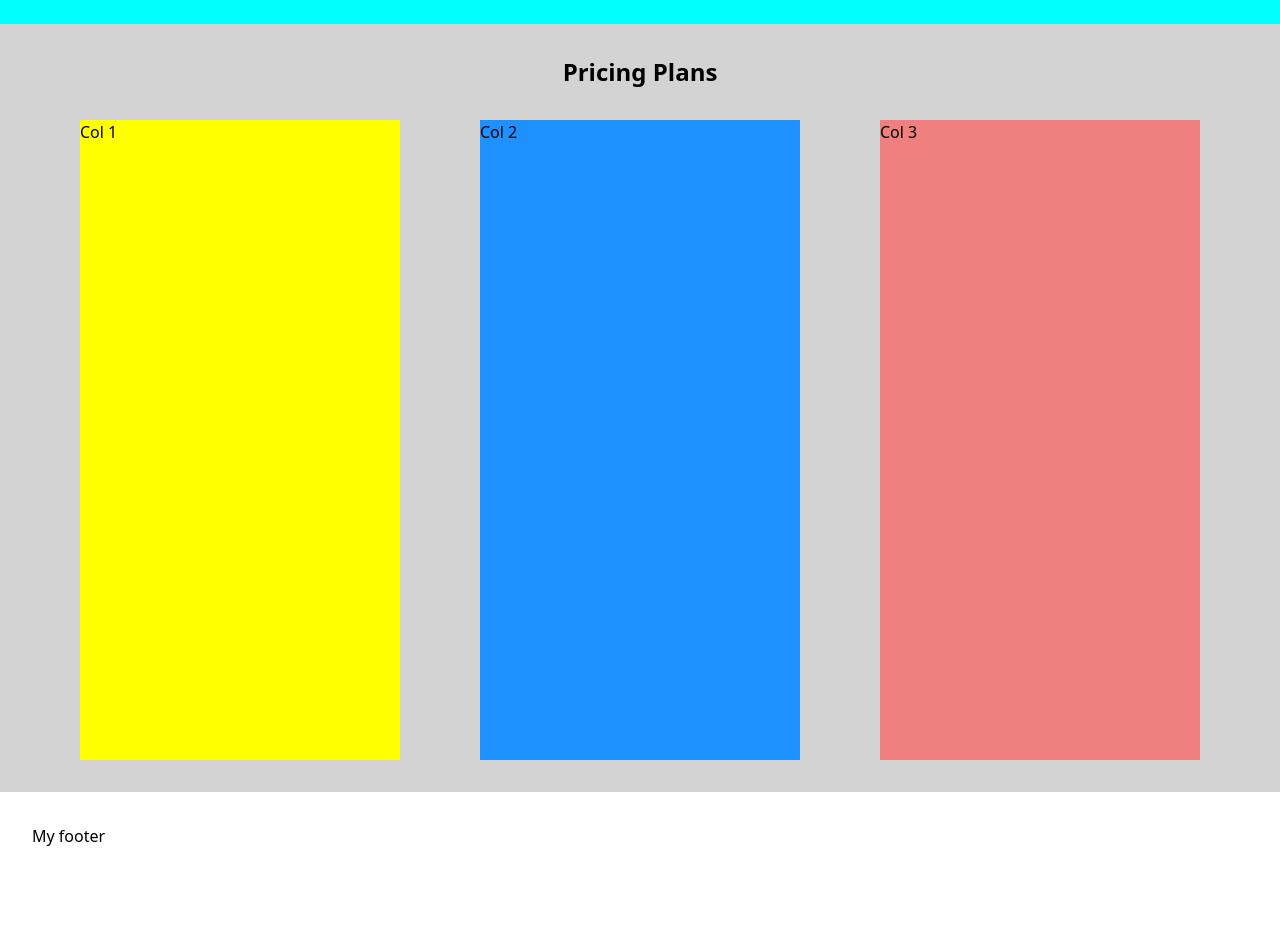
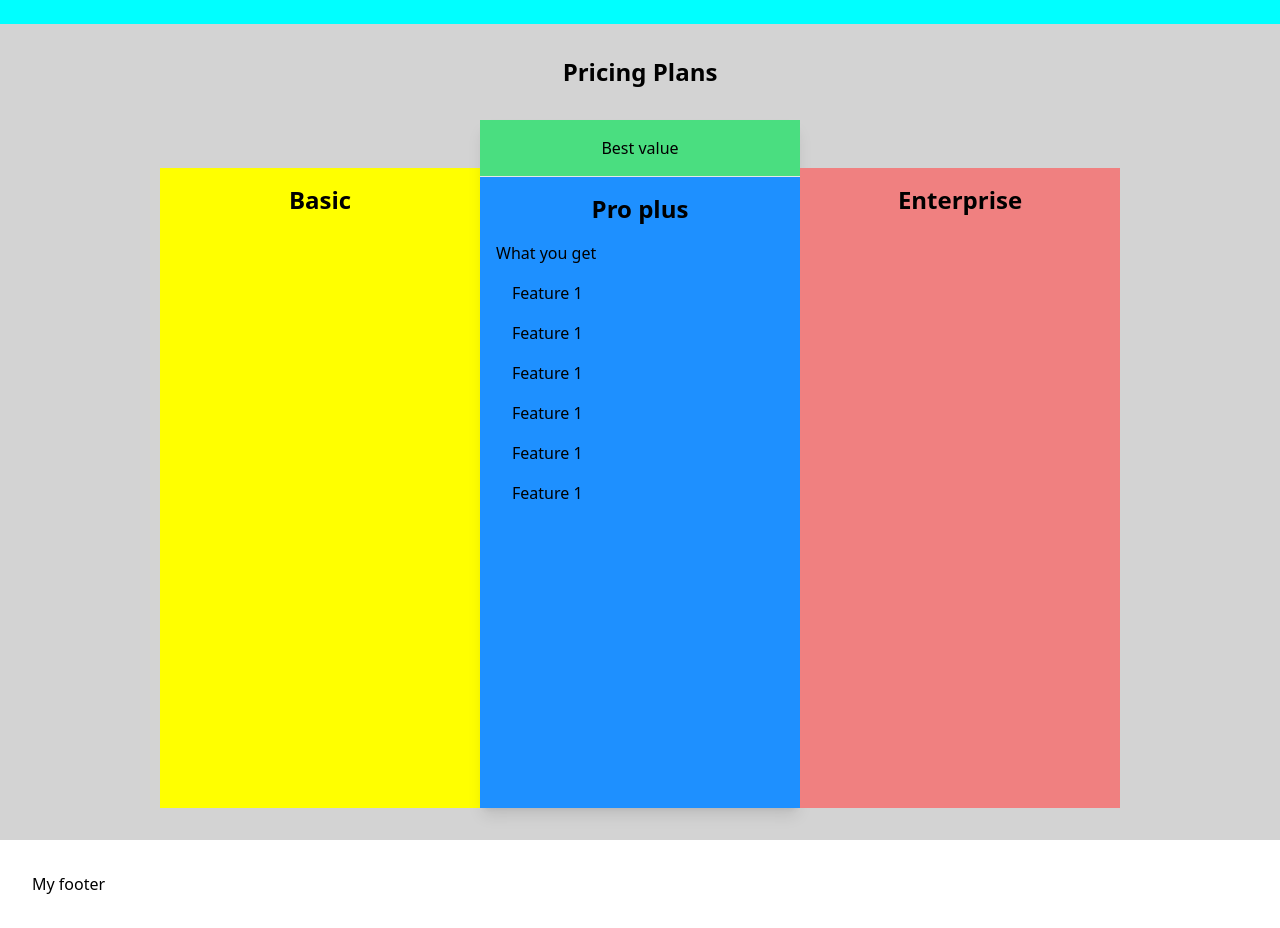
Before and after one commit to configcat-labs/ab-testing-in-angular-sample, an Angular app: page / in a window 1280 px wide. Shown: the part 360-1288 px from the top of the page. Before the commit the page ends 1240 px from the top, so only its background shows below. Built offline with nearby package versions, Linux system fonts and the light colour scheme.

Commit message:
Added additional styles

```diff
--- a/src/app/site-main/site-main.component.css
+++ b/src/app/site-main/site-main.component.css
@@ -16,9 +16,12 @@
 
 .pricing-plans {
   display: flex;
+}
+
+.pricing-plans .internal-wrapper {
+  margin: auto;
+  display: flex;
   flex-wrap: wrap;
-  gap: 2rem;
-  justify-content: space-evenly;
 }
 
 .pricing-plans .col {
@@ -28,12 +31,21 @@
 
 .pricing-plans .col-1 {
   background-color: yellow;
+  @apply mt-12;
 }
 
 .pricing-plans .col-2 {
   background-color: dodgerblue;
+  @apply shadow-lg;
 }
 
 .pricing-plans .col-3 {
   background-color: lightcoral;
+  @apply mt-12
 }
+
+/* Small elements */
+
+li {
+  @apply my-4;
+}
--- a/src/app/site-main/site-main.component.html
+++ b/src/app/site-main/site-main.component.html
@@ -12,9 +12,32 @@
   <section class="pricing">
     <h2 class="text-2xl text-center font-bold">Pricing Plans</h2>
     <div class="pricing-plans mt-8">
-      <div class="col col-1">Col 1</div>
-      <div class="col col-2">Col 2</div>
-      <div class="col col-3">Col 3</div>
+      <div class="internal-wrapper">
+        <div class="col col-1">
+          <h3 class="text-2xl text-center font-bold mt-4">Basic</h3>
+
+        </div>
+        <div class="col col-2">
+          <div class="border-b p-4 bg-green-400">
+            <div class="text-center">Best value</div>
+          </div>
+          <h3 class="text-2xl text-center font-bold mt-4">Pro plus</h3>
+          <div class="p-4">
+            <p>What you get</p>
+            <ul class="ml-4">
+              <li>Feature 1</li>
+              <li>Feature 1</li>
+              <li>Feature 1</li>
+              <li>Feature 1</li>
+              <li>Feature 1</li>
+              <li>Feature 1</li>
+            </ul>
+          </div>
+        </div>
+        <div class="col col-3">
+          <h3 class="text-2xl text-center font-bold mt-4">Enterprise</h3>
+        </div>
+      </div>
     </div>
   </section>
 </div>
```
